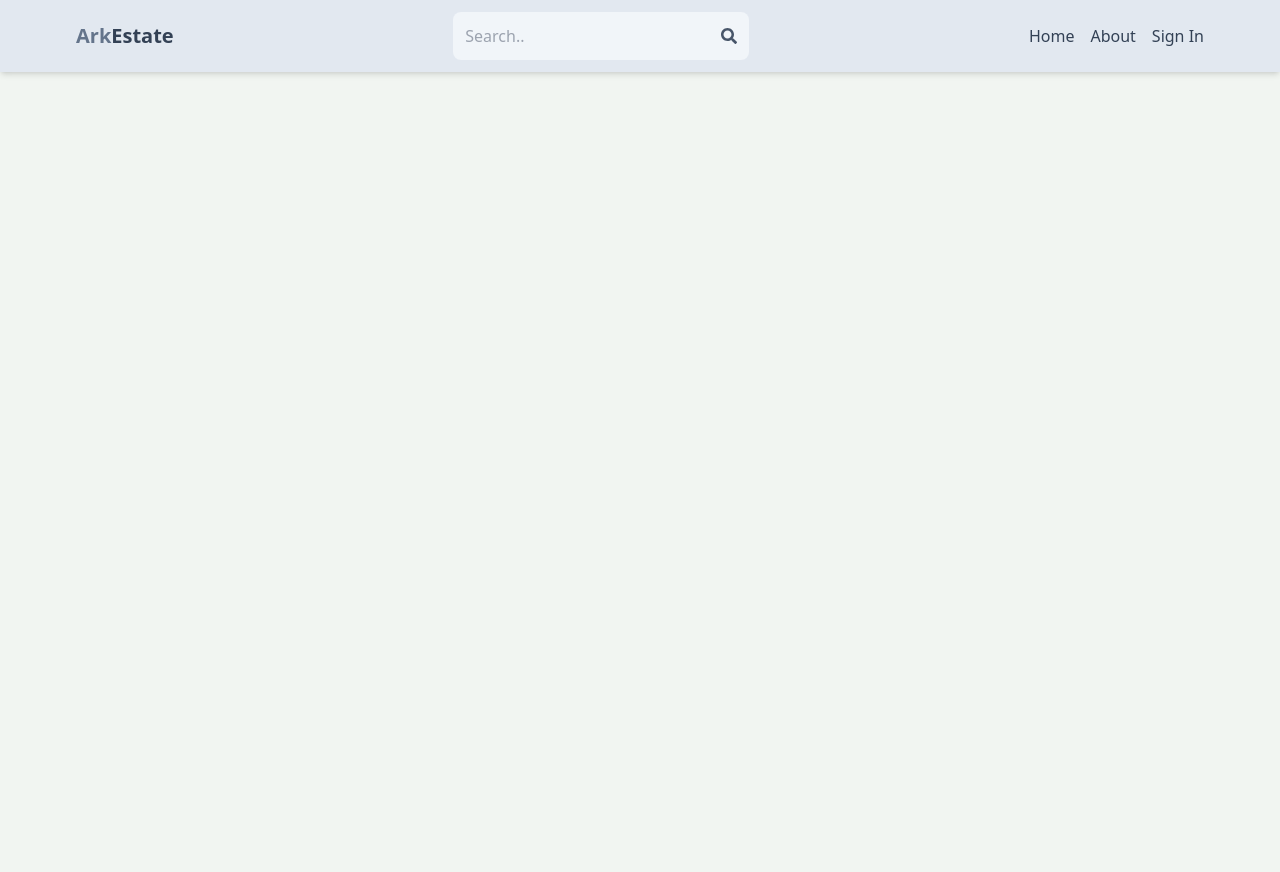
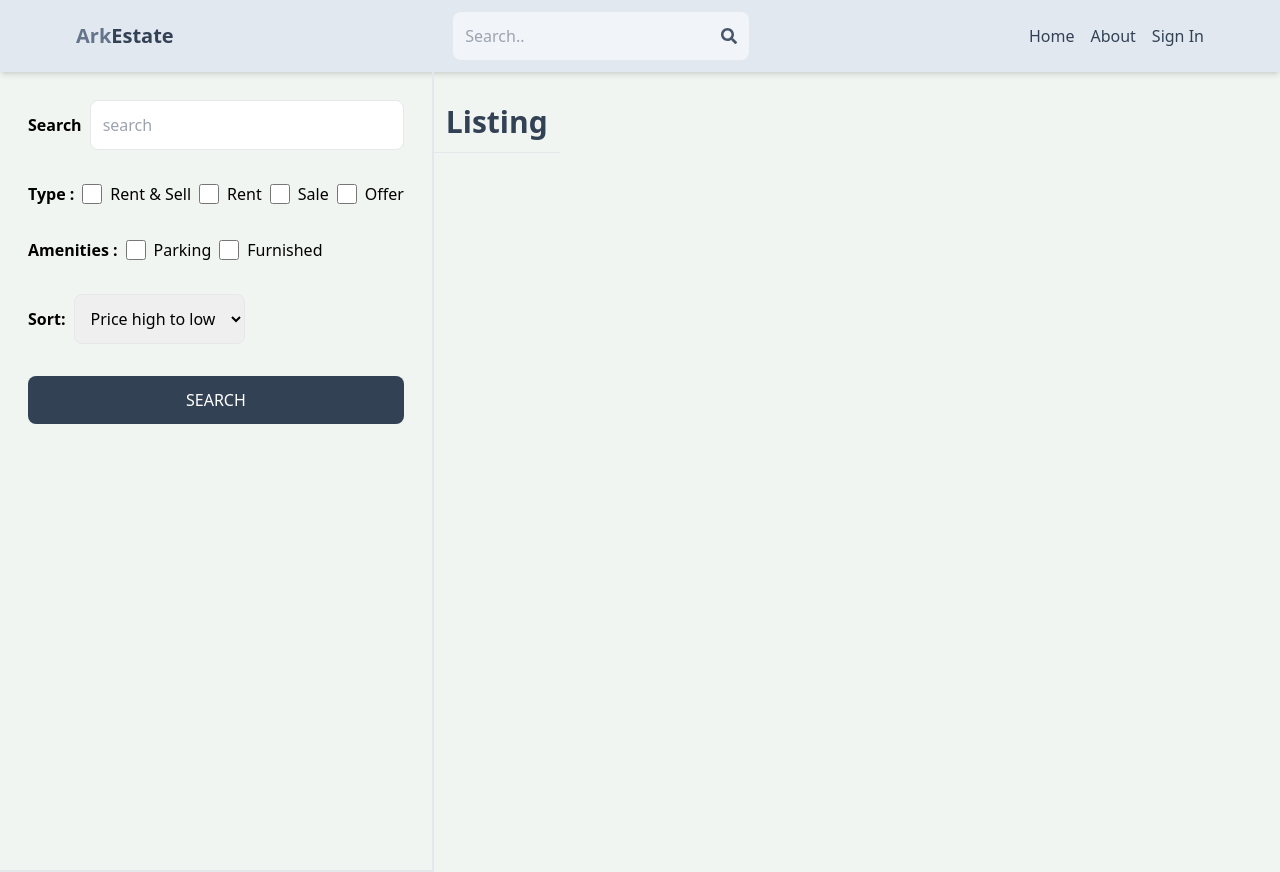
Before and after one commit to abdur7/mern-realEstate, a React (Vite) app in the folder client/: page /search in a window 1280 px wide. Before the commit the page ends 800 px from the top, so only its background shows below. Built offline with nearby package versions, Linux system fonts and the light colour scheme; no server answers.

Commit message:
search page UI

```diff
--- a/client/src/App.jsx
+++ b/client/src/App.jsx
@@ -10,6 +10,7 @@
 import CreateLisitng from './pages/CreateLisitng'
 import UpdateListing from './pages/UpdateListing'
 import Listing from './pages/Listing'
+import Search from './pages/Search'
 
 
 export default function App() {
@@ -19,14 +20,15 @@
       <Routes>
         <Route path='/' element={<Home />} />
         <Route path='/about' element={<About />} />
+        <Route path='/signin' element={<SignIn />} />
+        <Route path='/signup' element={<SignOut />} />
+        <Route path='/listing/:listingId' element={<Listing />} />
+        <Route path='/search' element={<Search />} />
         <Route element={<PrivateRoute />}>
           <Route path='/profile' element={<Profile />} />
           <Route path='/create-listing' element={<CreateLisitng />} />
           <Route path='/update-listing/:listingId' element={<UpdateListing />} />
         </Route>
-        <Route path='/signin' element={<SignIn />} />
-        <Route path='/signup' element={<SignOut />} />
-        <Route path='/listing/:listingId' element={<Listing />} />
       </Routes>
     </BrowserRouter>
   )
--- a/client/src/components/Header.jsx
+++ b/client/src/components/Header.jsx
@@ -1,10 +1,31 @@
-import React from 'react'
+import React, { useEffect, useState } from 'react'
 import { FaSearch } from 'react-icons/fa'
-import { Link } from 'react-router-dom'
+import { Link, useNavigate } from 'react-router-dom'
 import { useSelector } from 'react-redux'
 
 export default function Header() {
     const { currentUser } = useSelector(state => state.user)
+    const [searchTerm, setSearchTerm] = useState("")
+
+    const navigate = useNavigate()
+
+
+    const handleSubmit = (e) => {
+        e.preventDefault()
+
+        const urlParams = new URLSearchParams(window.location.search)
+        urlParams.set('searchTerm', searchTerm)
+        const searchQuery = urlParams.toString()
+        navigate(`/search?${searchQuery}`)
+    }
+
+    useEffect(() => {
+        const urlParams = new URLSearchParams(location.search);
+        const searchTermFromUrl = urlParams.get('searchTerm')
+        if (searchTermFromUrl) {
+            setSearchTerm(searchTermFromUrl)
+        }
+    }, [location.search])
 
     return (
         <header className='bg-slate-200 shadow-md'>
@@ -17,9 +38,17 @@
                     </h1>
                 </Link>
 
-                <form className='bg-slate-100 p-3 rounded-lg flex items-center'>
-                    <input type="text" placeholder='Search..' className='bg-transparent focus:outline-none w-24 sm:w-64' />
-                    <FaSearch className='text-slate-600' />
+                <form onSubmit={handleSubmit} className='bg-slate-100 p-3 rounded-lg flex items-center'>
+                    <input
+                        type="text"
+                        placeholder='Search..'
+                        className='bg-transparent focus:outline-none w-24 sm:w-64'
+                        value={searchTerm}
+                        onChange={e => setSearchTerm(e.target.value)}
+                    />
+                    <button>
+                        <FaSearch className='text-slate-600' />
+                    </button>
                 </form>
 
                 <ul className='flex gap-4'>
--- /dev/null
+++ b/client/src/pages/Search.jsx
@@ -0,0 +1,99 @@
+import React from 'react'
+
+export default function Search() {
+    return (
+        <div className='flex flex-col md:flex-row'>
+            <div className='p-7 border-b-2 md:border-r-2 md:min-h-screen'>
+                <form className='flex flex-col gap-8'>
+                    <div className='flex items-center gap-2 '>
+                        <label className='font-semibold' >Search</label>
+                        <input
+                            className='w-full border rounded-lg p-3'
+                            placeholder='search'
+                            type="text"
+                            id="searchTerm"
+
+                        />
+                    </div>
+
+                    <div className='flex items-center flex-wrap gap-2 '>
+                        <label className='font-semibold'>Type :</label>
+                        <div className='flex gap-2'>
+                            <input
+                                className='w-5'
+                                type="checkbox"
+                                id="all"
+                            />
+                            <span>Rent & Sell</span>
+                        </div>
+
+                        <div className='flex gap-2'>
+                            <input
+                                className='w-5'
+                                type="checkbox"
+                                id="rent"
+                            />
+                            <span>Rent</span>
+                        </div>
+
+                        <div className='flex gap-2'>
+                            <input
+                                className='w-5'
+                                type="checkbox"
+                                id="sale"
+                            />
+                            <span>Sale</span>
+                        </div>
+
+                        <div className='flex gap-2'>
+                            <input
+                                className='w-5'
+                                type="checkbox"
+                                id="offer"
+                            />
+                            <span>Offer</span>
+                        </div>
+                    </div>
+
+                    <div className='flex items-center flex-wrap gap-2 '>
+                        <label className='font-semibold'>Amenities :</label>
+                        <div className='flex gap-2'>
+                            <input
+                                className='w-5'
+                                type="checkbox"
+                                id="parking"
+                            />
+                            <span>Parking</span>
+                        </div>
+
+                        <div className='flex gap-2'>
+                            <input
+                                className='w-5'
+                                type="checkbox"
+                                id="furnished"
+                            />
+                            <span>Furnished</span>
+                        </div>
+                    </div>
+
+                    <div className='flex items-center gap-2'>
+                        <label className='font-semibold' >Sort:</label>
+                        <select id="sort_order" className='border rounded-lg p-3'>
+                            <option value="">Price high to low</option>
+                            <option value="">Price low to high</option>
+                            <option value="">Latest</option>
+                            <option value="">Oldest</option>
+                        </select>
+                    </div>
+
+                    <button className='bg-slate-700 text-white p-3 rounded-lg uppercase hover:opacity-85'>Search</button>
+
+                </form>
+            </div>
+
+            <div className=''>
+                <h1 className='text-3xl mt-5 font-semibold border-b p-3 text-slate-700'>Listing</h1>
+            </div>
+        </div>
+    )
+}
```
